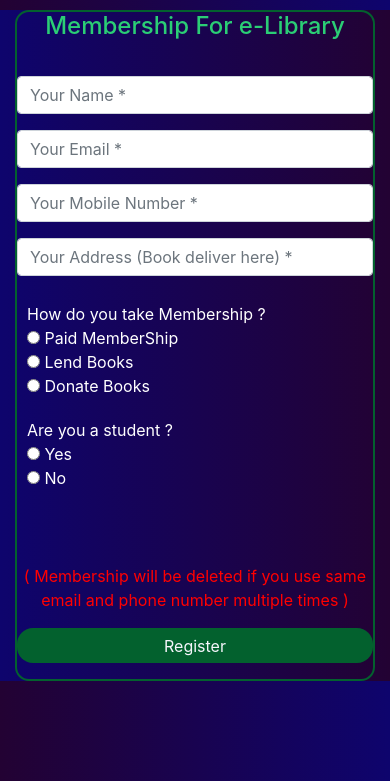
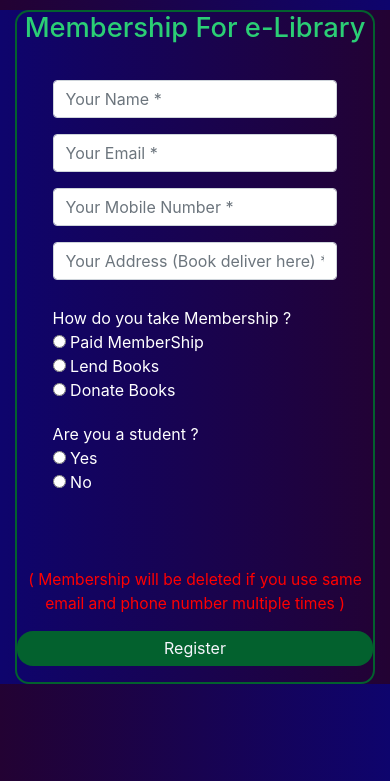
Before and after one commit to xamanakib/eLmebmberRegistration, a plain HTML site: page index.html in a window 390 px wide. Shown: the part 63-844 px from the top of the page. Drawn offline with nearby package versions, Linux system fonts and the light colour scheme; a script that the page names is missing.

Commit message:
Update index.html

```diff
--- a/index.html
+++ b/index.html
@@ -4,7 +4,8 @@
 <head>
     <meta charset="UTF-8">
     <meta name="viewport" content="width=device-width, initial-scale=1.0">
-    <title>Document</title>
+    <title>Membership Registration -eLibrary</title>
+    <link rel="icon" href="icon.png" type="image/x-icon">
     <link href="https://maxcdn.bootstrapcdn.com/bootstrap/4.1.1/css/bootstrap.min.css" rel="stylesheet" id="bootstrap-css"> >
     <style>
         body {
@@ -82,6 +83,10 @@
             margin-top: 4%;
         }
 
+        .btnSubmit:hover {
+            transform: scale(.98);
+        }
+
         #radio_Form {
             display: flex;
             justify-content: space-evenly;
@@ -101,12 +106,23 @@
             #radio_Form {
                 flex-direction: column;
             }
+            #radio_Form span {
+                margin: 10px auto;
+                width: 80%;
+            }
+            .form-control {
+                width: 80%;
+                margin: auto;
+            }
             .form-new {
                 width: 100%;
                 padding: 0;
             }
             .register-heading {
-                font-size: 1.5rem;
+                font-size: 7vw;
+            }
+            .caution {
+                font-size: 4vw;
             }
         }
     </style>
```
